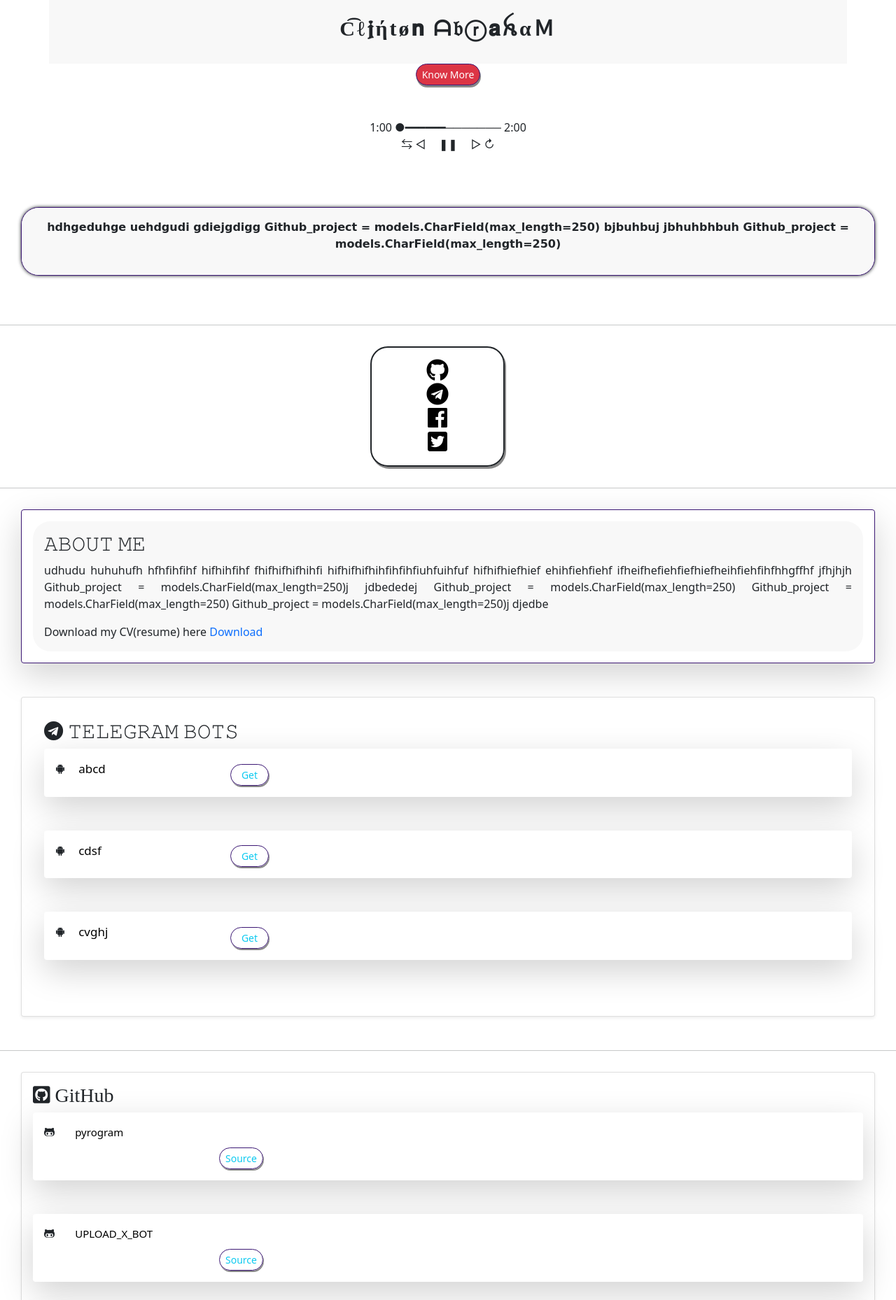
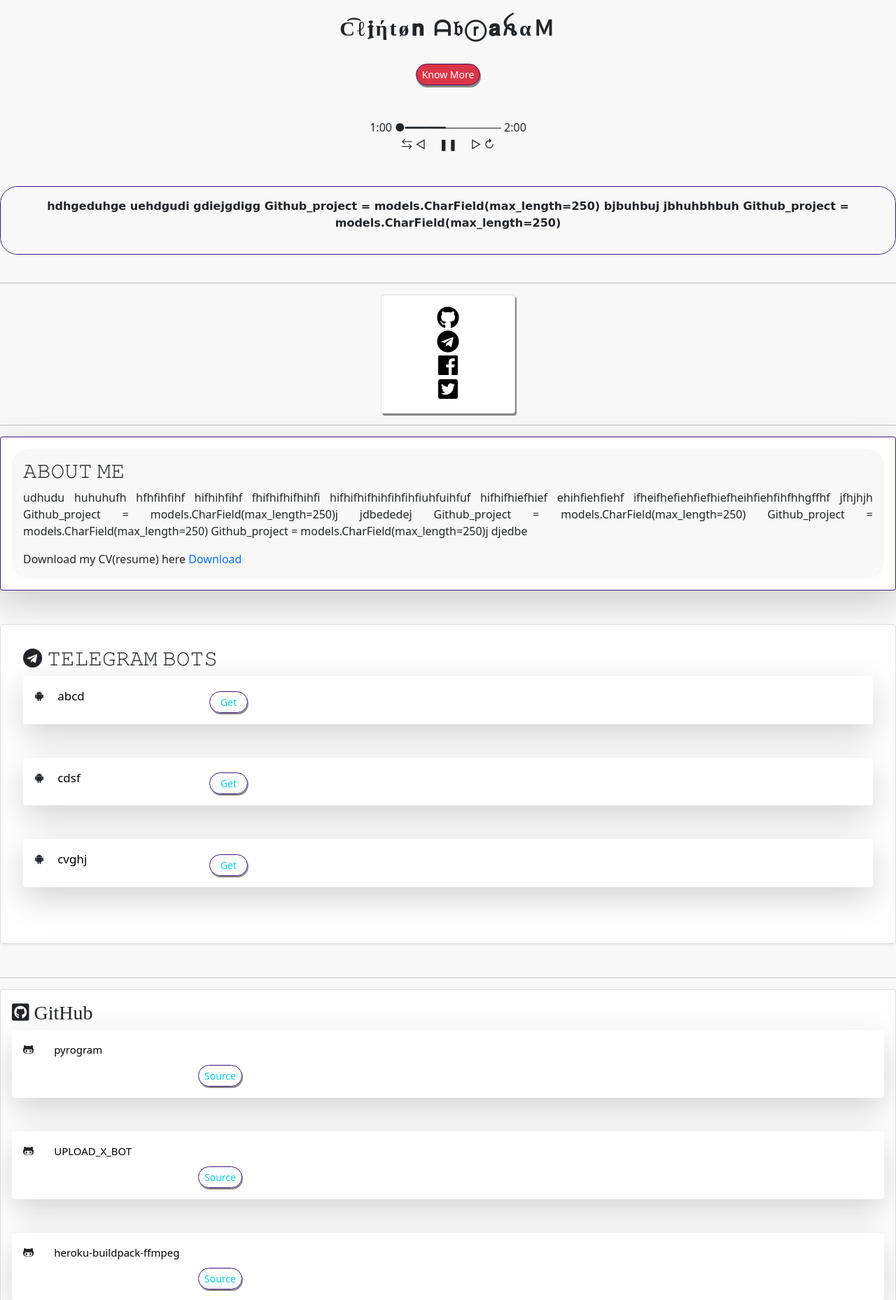
Before and after one commit to Franklin-Graham/Blog-CLINTON, a Django app: page / in a window 1280 px wide. Shown: the part 117-1975 px from the top of the page at 70% size. Run offline with Django 3.2, Linux system fonts and the light colour scheme; data comes from the database, SQL or seed files in the repository; some libraries are stand-ins or nearby versions.

Commit message:
My first commit

```diff
--- a/static/css/custom.css
+++ b/static/css/custom.css
@@ -1,20 +1,9 @@
-{% load static %}
 body, html{
 scroll-behavior:smooth;
 overflow-x:hidden;
-/*background-color:#F8F8F8;*/
+background-color:#F8F8F8;
+}
 
-     background: url(static("webapp/images/contact.jpg"));
-     background-repeat: no-repeat;
-     background-size: 100%;
-     background-attachment: fixed;
-}
-.card {
-      box-shadow: 0 0 5px 0 ;
-      background: inherit;
-      backdrop-filter: blur(10px);
-      margin: 30px;
-}
 *{
 background-color:;
 }
@@ -74,12 +63,13 @@ border-radius:25px;
 }
 .account_card{
 margin-left:0;
-border:2px solid;
-border-radius:25px;
+/*border:2px solid;*/
+/*border-radius:25px;*/
 box-shadow:2px 3px #888888;
 }
 .account_link{
-background-color:;}
+background-color:;
+}
 .about_me{
 background-color:#F8F8F8;
 border:1px #3C1874;
--- a/templates/about.html
+++ b/templates/about.html
@@ -162,7 +162,7 @@ Download my CV(resume) here <a style="text-decoration:none;" href ="{{i.resume.u
 
                     </div>
                 </div>
-                <!--Grid row-->
+                <!--Grid row--><br>
                 <div class="text-center text-md-left">
                 <button onclick="func()" class="btn btn-primary" type="submit">send</button>
                 </div>
```
